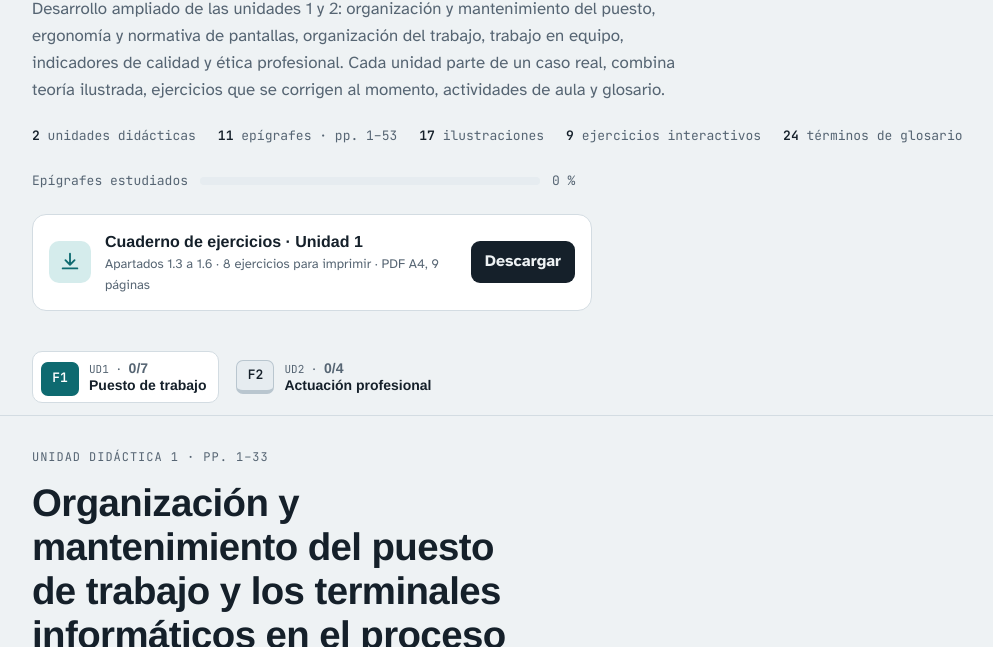
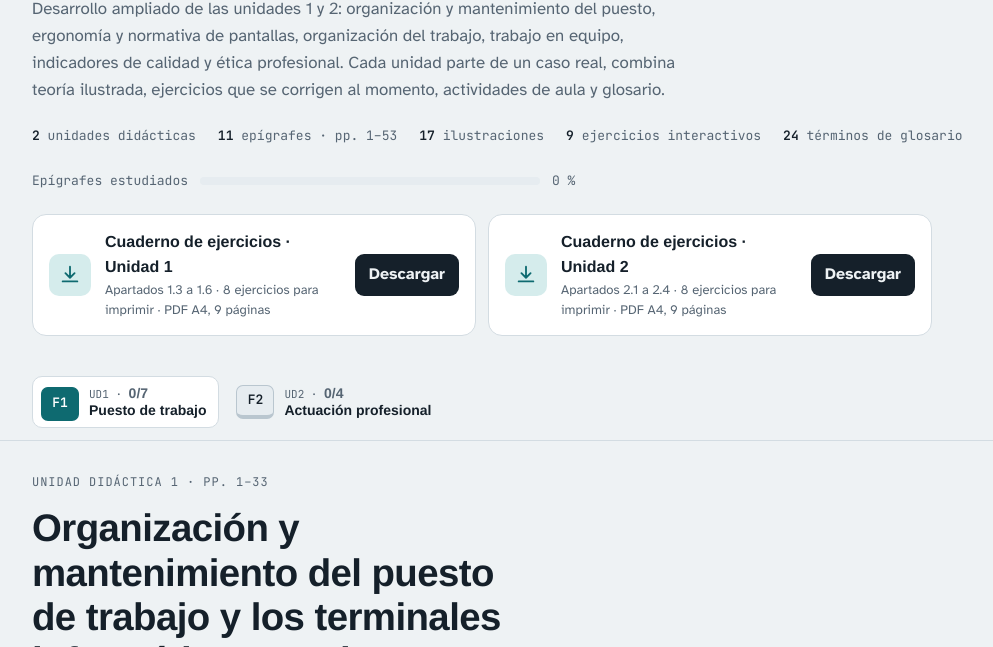
Before and after one commit to PabloLR85/temario-grabacion-datos, a plain HTML site: page index.html in a window 1280 px wide. Shown: the part 153-800 px from the top of the page, without its empty margins (134-1127 px from the left). Drawn offline with Linux system fonts and the light colour scheme; a web font is replaced by a local one.

Commit message:
Add files via upload

```diff
--- a/index.html
+++ b/index.html
@@ -50,7 +50,8 @@ header.top{padding-block:40px 28px}
 .facts{display:flex;flex-wrap:wrap;gap:8px 22px;margin-top:22px;font-family:var(--mono);font-size:13px}
 .facts span b{color:var(--ink);font-weight:600}
 .facts span{color:var(--muted)}
-.dl{margin-top:22px;display:flex;align-items:center;gap:14px;max-width:560px;padding:14px 16px;border:1px solid var(--line);border-radius:14px;background:var(--surface);color:var(--ink);text-decoration:none}
+.dls{margin-top:22px;display:grid;grid-template-columns:repeat(auto-fit,minmax(min(100%,380px),1fr));gap:12px;max-width:900px}
+.dl{display:flex;align-items:center;gap:14px;padding:14px 16px;min-width:0;border:1px solid var(--line);border-radius:14px;background:var(--surface);color:var(--ink);text-decoration:none}
 .dl:hover{border-color:var(--accent)}
 .dl-ic{flex:none;width:42px;height:42px;border-radius:10px;background:var(--accent-soft);color:var(--accent);display:flex;align-items:center;justify-content:center}
 .dl-t{display:flex;flex-direction:column;min-width:0;flex:1}
@@ -279,11 +280,18 @@ img{max-width:100%}[hidden]{display:none!important}
     <span><b>24</b> términos de glosario</span>
   </div>
   <div class="progress-global"><span>Epígrafes estudiados</span><div class="bar"><i id="gbar"></i></div><span id="gtxt">0 %</span></div>
-  <a class="dl" href="ejercicios/cuaderno-ejercicios-ud1.pdf" download>
-    <span class="dl-ic" aria-hidden="true"><svg viewBox="0 0 24 24" width="22" height="22"><path d="M12 3v12m0 0l-5-5m5 5l5-5M4 19h16" fill="none" stroke="currentColor" stroke-width="2" stroke-linecap="round" stroke-linejoin="round"/></svg></span>
-    <span class="dl-t"><b>Cuaderno de ejercicios · Unidad 1</b><small>Apartados 1.3 a 1.6 · 8 ejercicios para imprimir · PDF A4, 9 páginas</small></span>
-    <span class="dl-b">Descargar</span>
-  </a>
+  <div class="dls">
+    <a class="dl" href="ejercicios/cuaderno-ejercicios-ud1.pdf" download>
+      <span class="dl-ic" aria-hidden="true"><svg viewBox="0 0 24 24" width="22" height="22"><path d="M12 3v12m0 0l-5-5m5 5l5-5M4 19h16" fill="none" stroke="currentColor" stroke-width="2" stroke-linecap="round" stroke-linejoin="round"/></svg></span>
+      <span class="dl-t"><b>Cuaderno de ejercicios · Unidad 1</b><small>Apartados 1.3 a 1.6 · 8 ejercicios para imprimir · PDF A4, 9 páginas</small></span>
+      <span class="dl-b">Descargar</span>
+    </a>
+    <a class="dl" href="ejercicios/cuaderno-ejercicios-ud2.pdf" download>
+      <span class="dl-ic" aria-hidden="true"><svg viewBox="0 0 24 24" width="22" height="22"><path d="M12 3v12m0 0l-5-5m5 5l5-5M4 19h16" fill="none" stroke="currentColor" stroke-width="2" stroke-linecap="round" stroke-linejoin="round"/></svg></span>
+      <span class="dl-t"><b>Cuaderno de ejercicios · Unidad 2</b><small>Apartados 2.1 a 2.4 · 8 ejercicios para imprimir · PDF A4, 9 páginas</small></span>
+      <span class="dl-b">Descargar</span>
+    </a>
+  </div>
 </header>
 
 <nav class="units" aria-label="Unidades didácticas"><div class="wrap" id="unit-nav"></div></nav>
```
Also changed, not shown: 1 other file.
